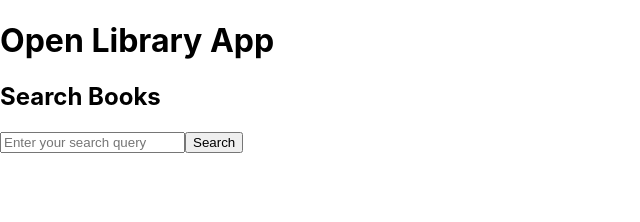
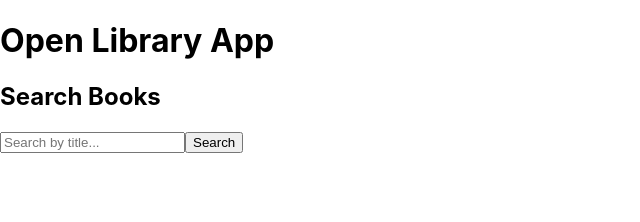
Before and after one commit to philknowles/yellowbookbag, a React (Create React App) app: page / in a window 1280 px wide. Shown: the top 222 px of the page, without its empty margins (0-640 px from the left). Built offline with nearby package versions, Linux system fonts and the light colour scheme.

Commit message:
Changed placeholder

```diff
--- a/src/components/BookList.js
+++ b/src/components/BookList.js
@@ -40,7 +40,7 @@ const BookList = () => {
       <input
         type="text"
         id="searchInput"
-        placeholder="Enter your search query"
+        placeholder="Search by title..."
         value={searchTerm}
         onChange={handleSearch}
       />
```
